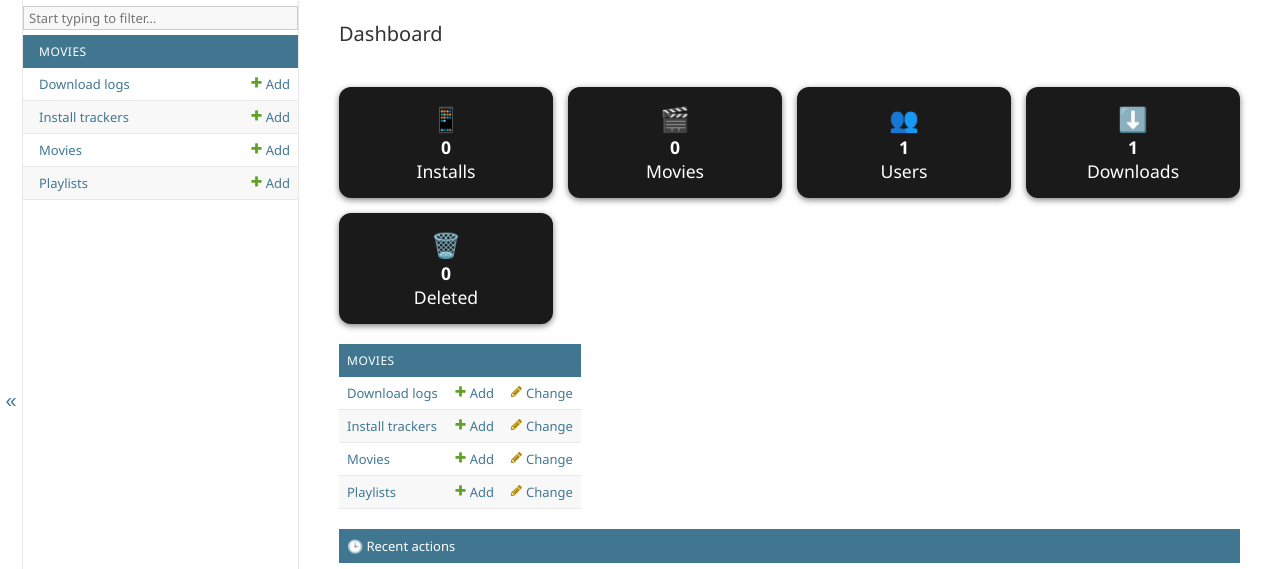
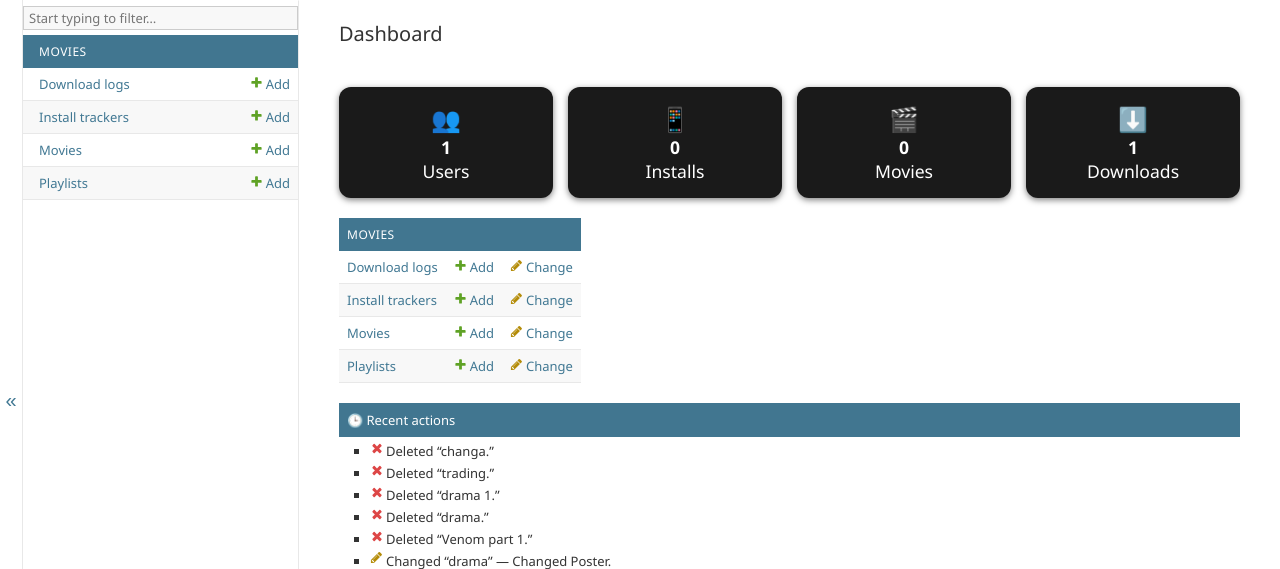
Before and after one commit to Bas81r1t/basharat-movies-hub, a Django app: page /admin/ in a window 1280 px wide. Shown: the part 92-661 px from the top of the page. Run offline with Django 5.2, Linux system fonts and the light colour scheme; a user stored in the database is signed in; data comes from the database, SQL or seed files in the repository; data that the repository does not hold is empty.

Commit message:
Remove Deleted stats card from admin dashboard

```diff
--- a/templates/admin/index.html
+++ b/templates/admin/index.html
@@ -77,24 +77,24 @@
     <!-- 🔹 Top Stats Summary Cards -->
     <div class="stats-cards">
       <div class="stats-card">
+        <span>👥</span>
+        <strong>{{ total_users }}</strong><br>Users
+      </div>
+      <div class="stats-card">
         <span>📱</span>
         <strong>{{ total_installs }}</strong><br>Installs
       </div>
+      <!-- <div class="stats-card">
+        <span>🗑️</span>
+        <strong>{{ total_deletes }}</strong><br>Deleted
+      </div> -->
       <div class="stats-card">
         <span>🎬</span>
         <strong>{{ total_movies }}</strong><br>Movies
       </div>
       <div class="stats-card">
-        <span>👥</span>
-        <strong>{{ total_users }}</strong><br>Users
-      </div>
-      <div class="stats-card">
         <span>⬇️</span>
         <strong>{{ total_downloads }}</strong><br>Downloads
-      </div>
-      <div class="stats-card">
-        <span>🗑️</span>
-        <strong>{{ total_deletes }}</strong><br>Deleted
       </div>
     </div>
 
```
